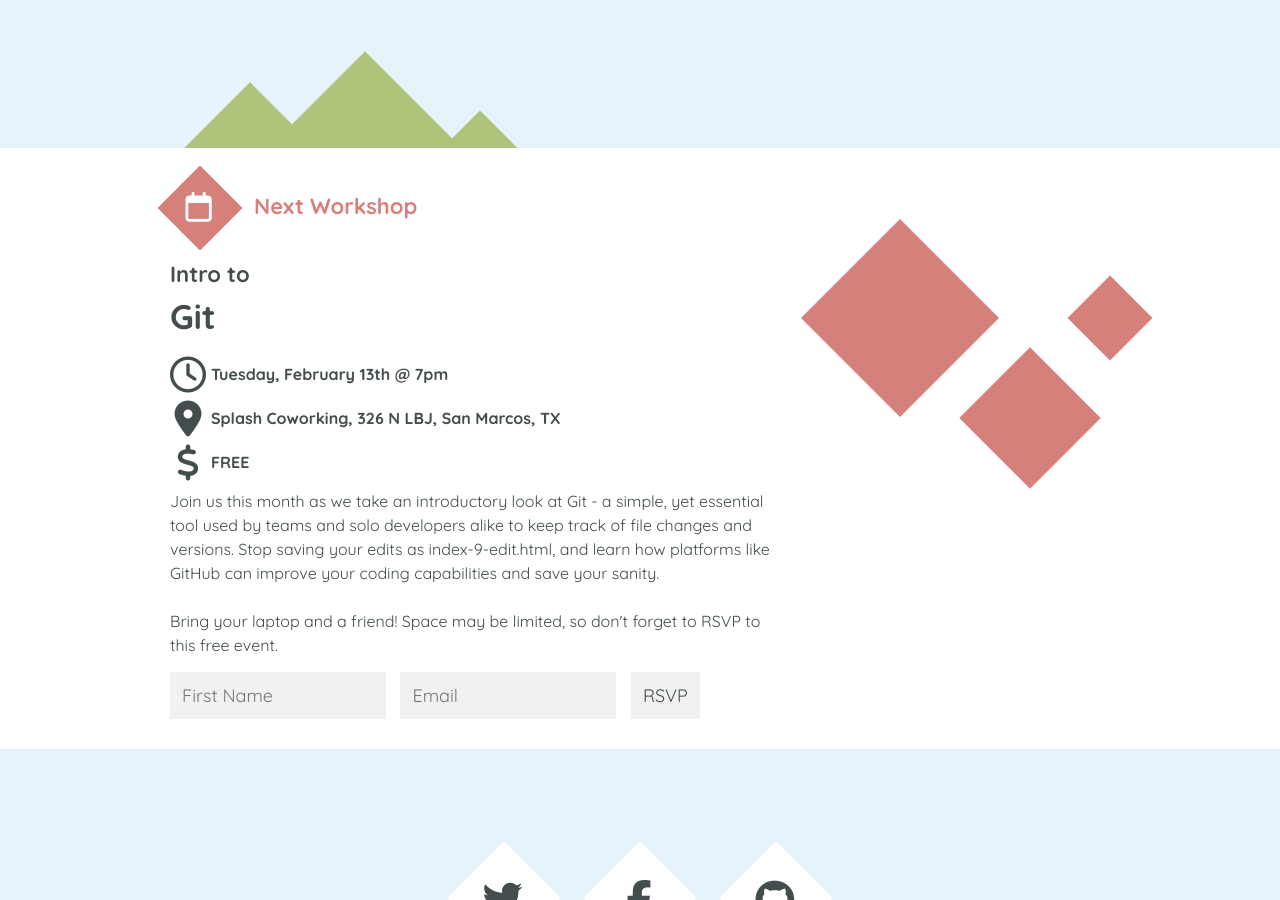
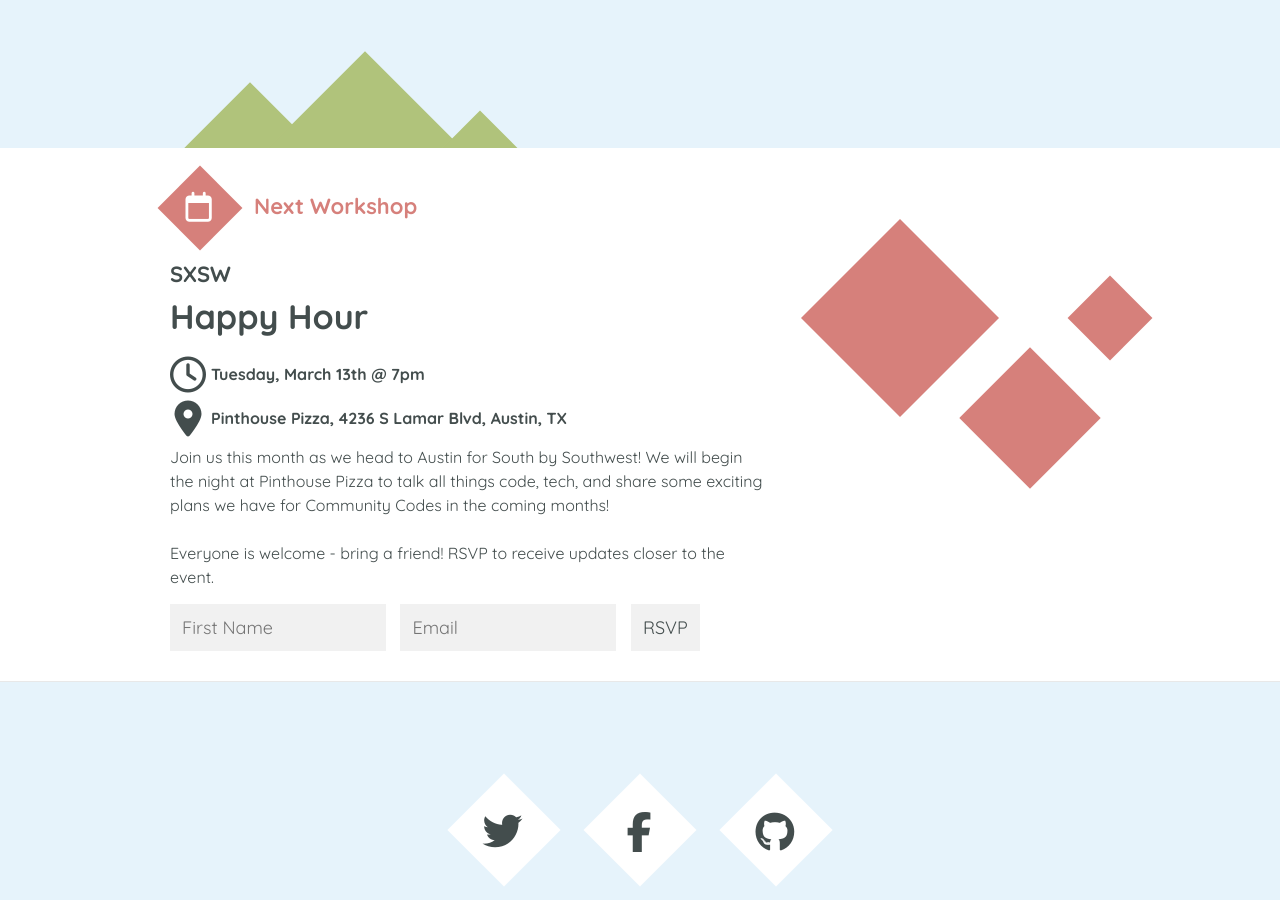
Before and after one commit to CommunityCodes/communitycodes.github.io, a Jekyll site: the page built from index.html, in a window 1280 px wide and 900 px high, scrolled down 451 px. Built offline with Jekyll 4.4.1, drawn with Linux system fonts in a browser that asks for light colours; nearby versions of some CDN libraries.

Commit message:
SX HH Event

```diff
--- a/index.html
+++ b/index.html
@@ -15,18 +15,18 @@
             <div class="icon"><i class="fa fa-calendar-o" aria-hidden="true"></i></div>
             <h2>Next Workshop</h2>
           </div>
-          <h4>Intro to</h4>
-          <h3>Git</h3>
-          <div class="date"><i class="fa fa-clock-o" aria-hidden="true"></i><p>Tuesday, February 13th @ 7pm</p></div>
-          <div class="location"><i class="fa fa-map-marker" aria-hidden="true"></i><a href="https://www.google.com/maps/place/326+N+LBJ+Dr,+San+Marcos,+TX+78666/@29.8850376,-97.9423467,17z/data=!3m1!4b1!4m5!3m4!1s0x865ca867d4c4874b:0x7b74876041a728fa!8m2!3d29.8850376!4d-97.940158" target="_blank"><p>Splash Coworking<span>,</span> 326 N LBJ, San Marcos, TX</p></a></div>
-          <div class="free"><i class="fa fa-dollar" aria-hidden="true"></i><p>FREE</p></div>
+          <h4>SXSW</h4>
+          <h3>Happy Hour</h3>
+          <div class="date"><i class="fa fa-clock-o" aria-hidden="true"></i><p>Tuesday, March 13th @ 7pm</p></div>
+          <div class="location"><i class="fa fa-map-marker" aria-hidden="true"></i><a href="https://www.google.com/maps/place/Pinthouse+Pizza/@30.236083,-97.7980857,17z/data=!3m1!4b1!4m5!3m4!1s0x865b4b307844d345:0xecc88255cd66fdf4!8m2!3d30.236083!4d-97.795897" target="_blank"><p>Pinthouse Pizza<span>,</span> 4236 S Lamar Blvd, Austin, TX</p></a></div>
+          <!--<div class="free"><i class="fa fa-dollar" aria-hidden="true"></i><p>FREE</p></div>-->
           <!--<div class="file"><i class="fa fa-file" aria-hidden="true"></i><a href="/checklist.pdf"><p>checklist.pdf</p></a></div>-->
           <p class="description">
 
-            Join us this month as we take an introductory look at Git - a simple, yet essential tool used by teams and solo developers alike to keep track of file changes and versions. Stop saving your edits as index-9-edit.html, and learn how platforms like GitHub can improve your coding capabilities and save your sanity.
+            Join us this month as we head to Austin for South by Southwest! We will begin the night at Pinthouse Pizza to talk all things code, tech, and share some exciting plans we have for Community Codes in the coming months!
             <br>
             <br>
-            Bring your laptop and a friend! Space may be limited, so don't forget to RSVP to this free event.
+            Everyone is welcome - bring a friend! RSVP to receive updates closer to the event.
 
           </p>
         </div>
```
Also changed, not shown: 1 other file.
